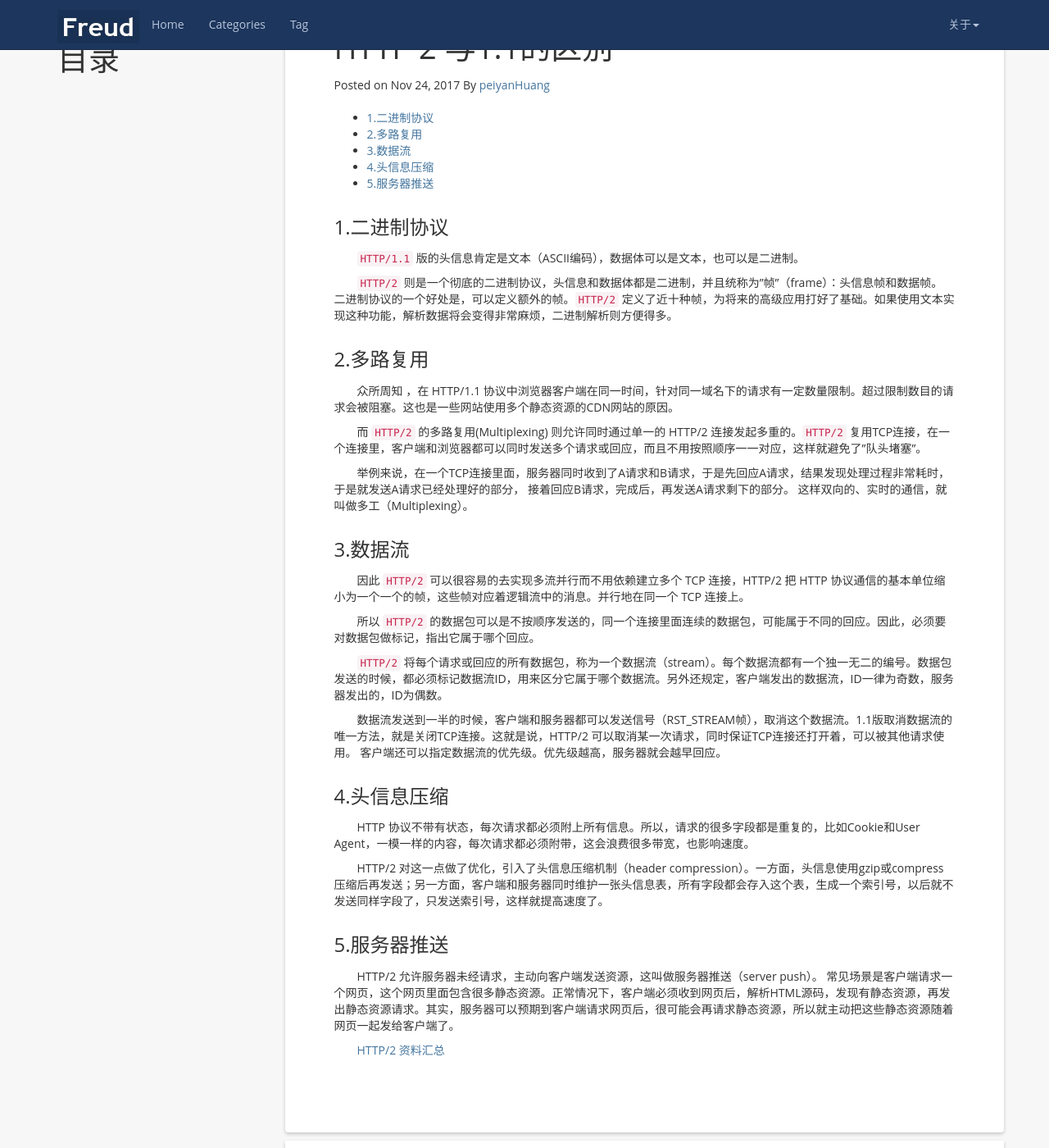
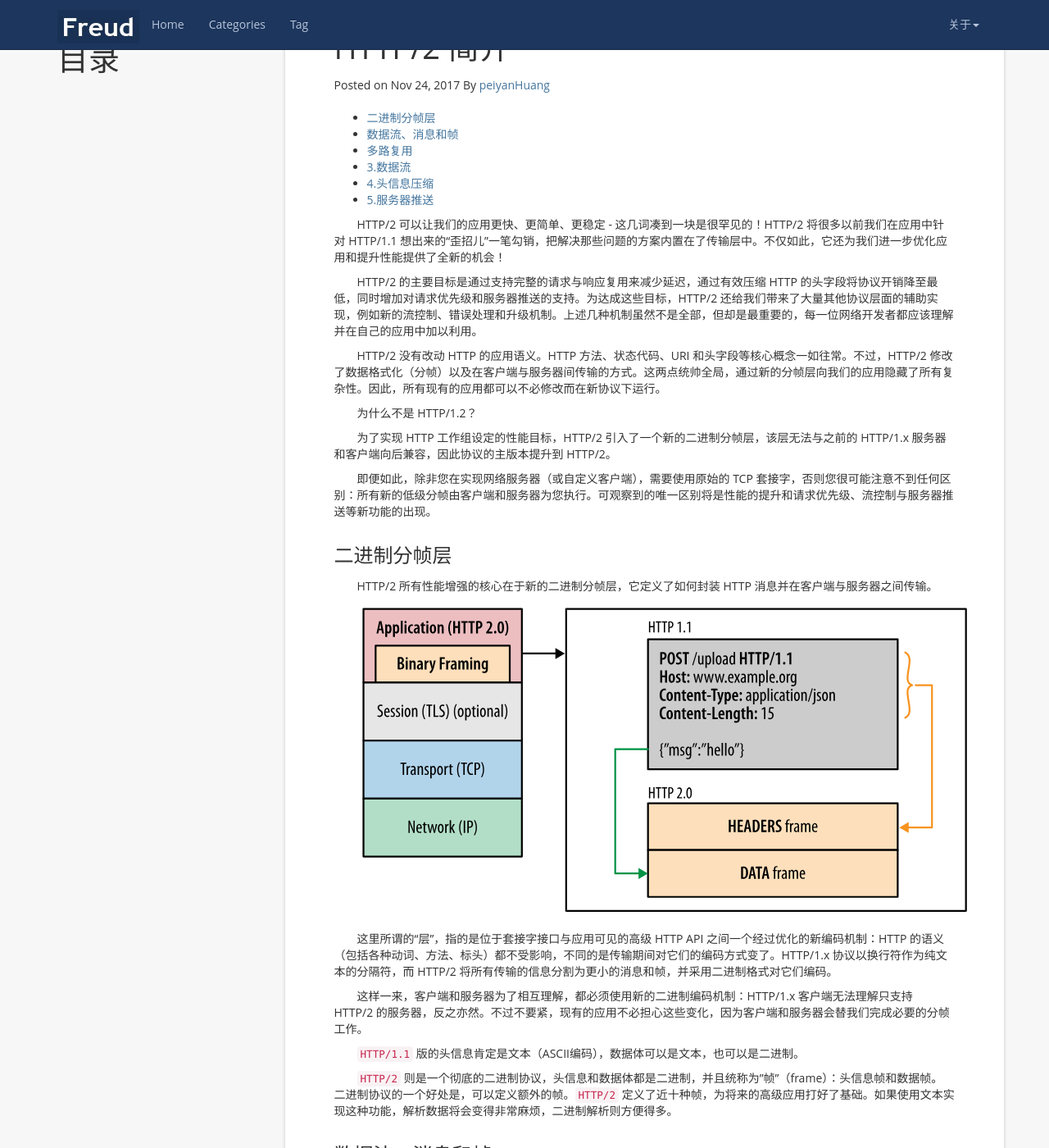
Before and after one commit to peiyanhuang/MyBlog, a Jekyll site: the page built from _posts/2017-11-24-http2.md, in a window 1280 px wide and 1400 px high, scrolled down 341 px. Shown: the whole window at 82% size. Built offline with Jekyll 4.4.1, drawn with Linux system fonts in a browser that asks for light colours; nearby versions of some CDN libraries; some of the changed text lies outside the part shown.

Commit message:
update http/2

```diff
--- a/_posts/2017-11-24-http2.md
+++ b/_posts/2017-11-24-http2.md
@@ -1,7 +1,8 @@
 ---
 layout: post
-title:  HTTP 2 与1.1的区别
+title:  HTTP/2 简介
 date:   2017-11-24 19:00:00 +0800
+update: 2019-08-26 14:00:00 +0800
 categories: 开发者
 tag: 开发者
 ---
@@ -9,21 +10,73 @@
 * content
 {:toc}
 
-### 1.二进制协议
+HTTP/2 可以让我们的应用更快、更简单、更稳定 - 这几词凑到一块是很罕见的！HTTP/2 将很多以前我们在应用中针对 HTTP/1.1 想出来的“歪招儿”一笔勾销，把解决那些问题的方案内置在了传输层中。不仅如此，它还为我们进一步优化应用和提升性能提供了全新的机会！
+
+HTTP/2 的主要目标是通过支持完整的请求与响应复用来减少延迟，通过有效压缩 HTTP 的头字段将协议开销降至最低，同时增加对请求优先级和服务器推送的支持。为达成这些目标，HTTP/2 还给我们带来了大量其他协议层面的辅助实现，例如新的流控制、错误处理和升级机制。上述几种机制虽然不是全部，但却是最重要的，每一位网络开发者都应该理解并在自己的应用中加以利用。
+
+HTTP/2 没有改动 HTTP 的应用语义。HTTP 方法、状态代码、URI 和头字段等核心概念一如往常。不过，HTTP/2 修改了数据格式化（分帧）以及在客户端与服务器间传输的方式。这两点统帅全局，通过新的分帧层向我们的应用隐藏了所有复杂性。因此，所有现有的应用都可以不必修改而在新协议下运行。
+
+为什么不是 HTTP/1.2？
+
+为了实现 HTTP 工作组设定的性能目标，HTTP/2 引入了一个新的二进制分帧层，该层无法与之前的 HTTP/1.x 服务器和客户端向后兼容，因此协议的主版本提升到 HTTP/2。
+
+即便如此，除非您在实现网络服务器（或自定义客户端），需要使用原始的 TCP 套接字，否则您很可能注意不到任何区别：所有新的低级分帧由客户端和服务器为您执行。可观察到的唯一区别将是性能的提升和请求优先级、流控制与服务器推送等新功能的出现。
+
+### 二进制分帧层
+
+HTTP/2 所有性能增强的核心在于新的二进制分帧层，它定义了如何封装 HTTP 消息并在客户端与服务器之间传输。
+
+![image]({{'/images/browser/binary_framing_layer01.svg'|prepend:site.baseurl}})
+
+这里所谓的“层”，指的是位于套接字接口与应用可见的高级 HTTP API 之间一个经过优化的新编码机制：HTTP 的语义（包括各种动词、方法、标头）都不受影响，不同的是传输期间对它们的编码方式变了。HTTP/1.x 协议以换行符作为纯文本的分隔符，而 HTTP/2 将所有传输的信息分割为更小的消息和帧，并采用二进制格式对它们编码。
+
+这样一来，客户端和服务器为了相互理解，都必须使用新的二进制编码机制：HTTP/1.x 客户端无法理解只支持 HTTP/2 的服务器，反之亦然。不过不要紧，现有的应用不必担心这些变化，因为客户端和服务器会替我们完成必要的分帧工作。
 
 `HTTP/1.1` 版的头信息肯定是文本（ASCII编码），数据体可以是文本，也可以是二进制。
 
 `HTTP/2` 则是一个彻底的二进制协议，头信息和数据体都是二进制，并且统称为"帧"（frame）：头信息帧和数据帧。
 二进制协议的一个好处是，可以定义额外的帧。`HTTP/2` 定义了近十种帧，为将来的高级应用打好了基础。如果使用文本实现这种功能，解析数据将会变得非常麻烦，二进制解析则方便得多。
 
-### 2.多路复用
+### 数据流、消息和帧
+
+新的二进制分帧机制改变了客户端与服务器之间交换数据的方式。为了说明这个过程，我们需要了解 HTTP/2 的三个概念：
+
+> 数据流：已建立的连接内的双向字节流，可以承载一条或多条消息；
+> 消息：与逻辑请求或响应消息对应的完整的一系列帧；
+> 帧：HTTP/2 通信的最小单位，每个帧都包含帧头，至少也会标识出当前帧所属的数据流。
+
+这些概念的关系总结如下：
+
+> 所有通信都在一个 TCP 连接上完成，此连接可以承载任意数量的双向数据流；
+> 每个数据流都有一个唯一的标识符和可选的优先级信息，用于承载双向消息；
+> 每条消息都是一条逻辑 HTTP 消息（例如请求或响应），包含一个或多个帧；
+> 帧是最小的通信单位，承载着特定类型的数据，例如 HTTP 标头、消息负载等等。来自不同数据流的帧可以交错发送，然后再根据每个帧头的数据流标识符重新组装。
+
+![image]({{'/images/browser/streams_messages_frames01.svg'|prepend:site.baseurl}})
+
+简言之，HTTP/2 将 HTTP 协议通信分解为二进制编码帧的交换，这些帧对应着特定数据流中的消息。所有这些都在一个 TCP 连接内复用。这是 HTTP/2 协议所有其他功能和性能优化的基础。
+
+### 多路复用
 
 众所周知 ，在 HTTP/1.1 协议中浏览器客户端在同一时间，针对同一域名下的请求有一定数量限制。超过限制数目的请求会被阻塞。这也是一些网站使用多个静态资源的CDN网站的原因。
 
-而 `HTTP/2` 的多路复用(Multiplexing) 则允许同时通过单一的 HTTP/2 连接发起多重的。`HTTP/2` 复用TCP连接，在一个连接里，客户端和浏览器都可以同时发送多个请求或回应，而且不用按照顺序一一对应，这样就避免了"队头堵塞"。
+在 HTTP/1.x 中，如果客户端要想发起多个并行请求以提升性能，则必须使用多个 TCP 连接。这是 HTTP/1.x 交互模型的直接结果，该模型可以保证每个连接每次只交付一个响应（响应排队）。但糟糕的是，这种模型也会导致队首阻塞，从而造成底层 TCP 连接的效率低下。
 
-举例来说，在一个TCP连接里面，服务器同时收到了A请求和B请求，于是先回应A请求，结果发现处理过程非常耗时，于是就发送A请求已经处理好的部分， 接着回应B请求，完成后，再发送A请求剩下的部分。
+HTTP/2 中新的二进制分帧层突破了这些限制，实现了完整的请求和响应复用：客户端和服务器可以将 HTTP 消息分解为互不依赖的帧，然后交错发送，最后再在另一端把它们重新组装起来。这样就避免了"队头堵塞"。
+
+举例来说，在一个TCP连接里面，服务器同时收到了A请求和B请求，于是先回应A请求，结果发现处理过程非常耗时，于是就发送A请求已经处理好的部分，接着回应B请求，完成后，再发送A请求剩下的部分。
 这样双向的、实时的通信，就叫做多工（Multiplexing）。
+
+多路复用的能力是 HTTP/2 最重要的一项增强。事实上，这个机制会在整个网络技术栈中引发一系列连锁反应，从而带来巨大的性能提升，让我们可以：
+
+> 并行交错地发送多个请求，请求之间互不影响;
+> 并行交错地发送多个响应，响应之间互不干扰;
+> 使用一个连接并行发送多个请求和响应;
+> 不必再为绕过 HTTP/1.x 限制而做很多工作（请参阅针对 [HTTP/1.x 进行优化](https://hpbn.co/optimizing-application-delivery/#optimizing-for-http1x)，例如级联文件、image sprites 和域名分片);
+> 消除不必要的延迟和提高现有网络容量的利用率，从而减少页面加载时间。
+>等等…
+
+HTTP/2 中的新二进制分帧层解决了 HTTP/1.x 中存在的队首阻塞问题，也消除了并行处理和发送请求及响应时对多个连接的依赖。 结果，应用速度更快、开发更简单、部署成本更低。
 
 ### 3.数据流
 
@@ -48,3 +101,5 @@
 常见场景是客户端请求一个网页，这个网页里面包含很多静态资源。正常情况下，客户端必须收到网页后，解析HTML源码，发现有静态资源，再发出静态资源请求。其实，服务器可以预期到客户端请求网页后，很可能会再请求静态资源，所以就主动把这些静态资源随着网页一起发给客户端了。
 
 [HTTP/2 资料汇总](https://imququ.com/post/http2-resource.html)
+
+注：以下内容节选自《高性能浏览器网络》（出版社：O'Reilly，作者：Ilya Grigorik）。
```
Also changed, not shown: images/browser/binary_framing_layer01.svg (added), images/browser/streams_messages_frames01.svg (added).
